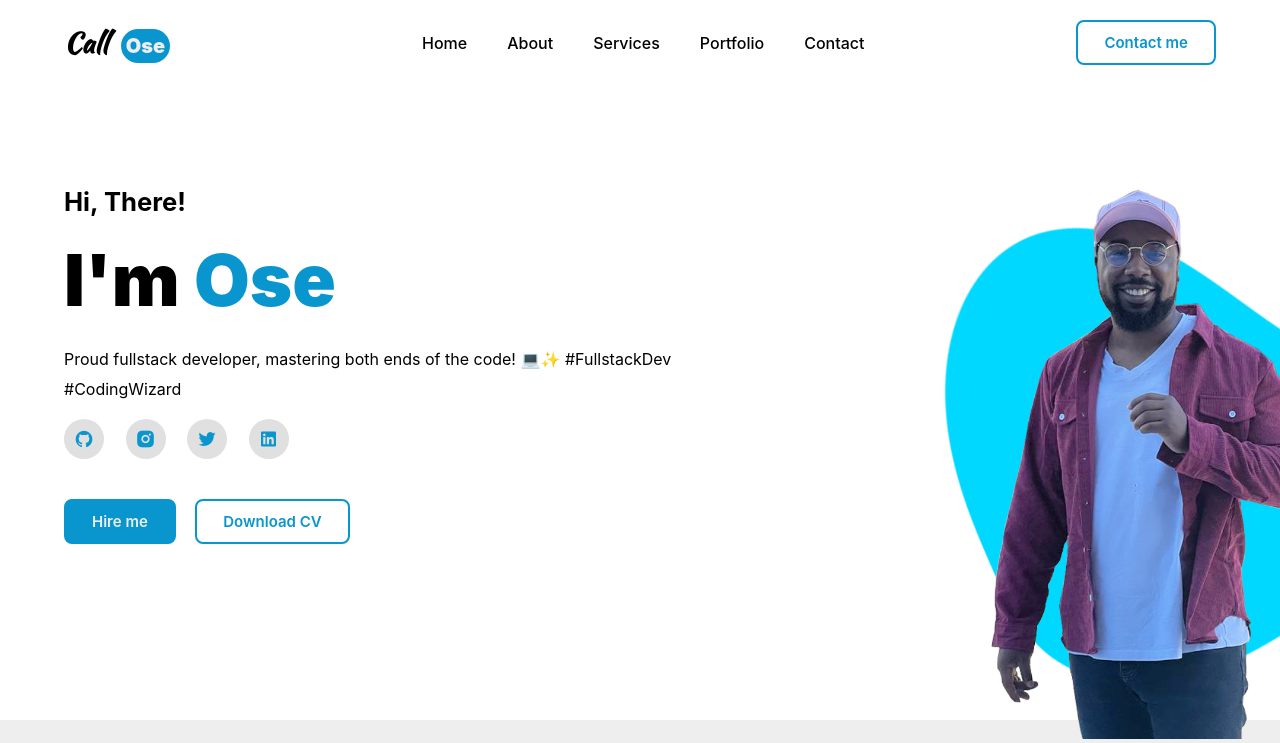
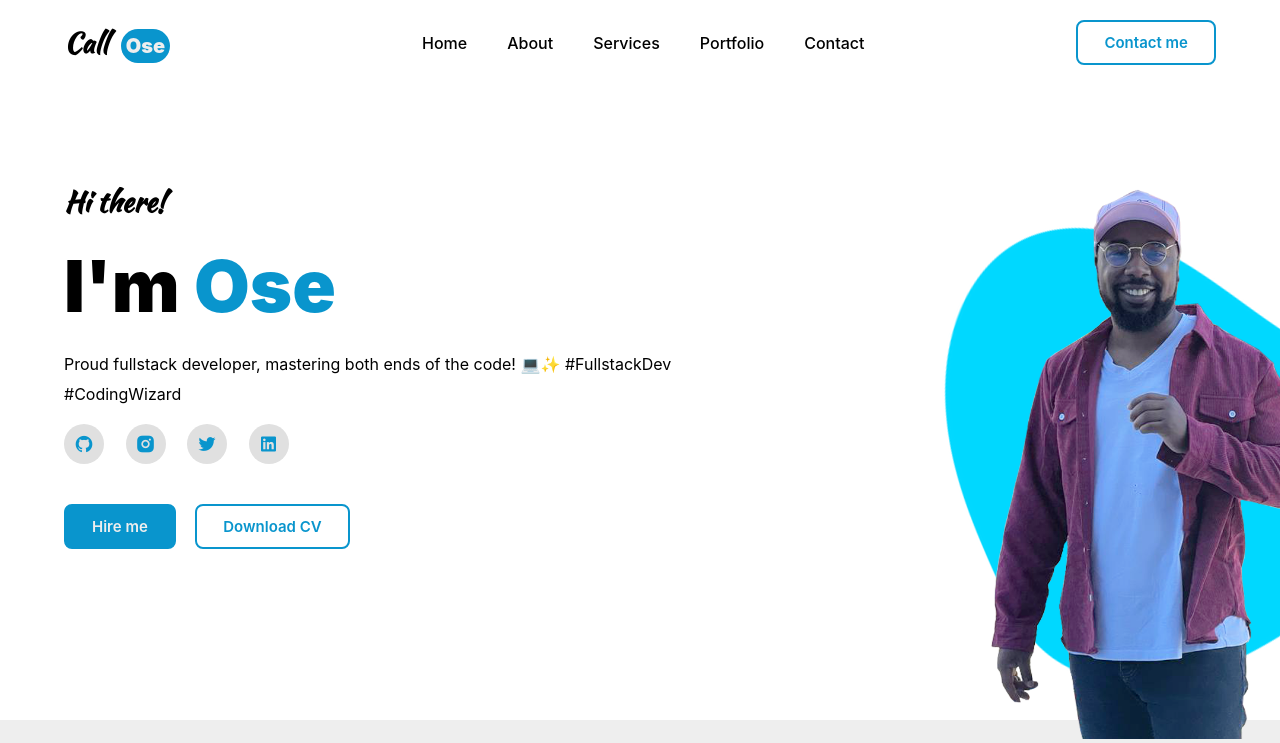
Before and after one commit to osesunday1/osePortfolio, a Django app: page / in a window 1280 px wide; the page is wider, and only the part inside the window is pictured. Shown: the top 743 px of that part. Run offline with Django 4.2, Linux system fonts and the light colour scheme; some web fonts are replaced.

Commit message:
front adj

```diff
--- a/clientfeedback/forms.py
+++ b/clientfeedback/forms.py
@@ -15,7 +15,7 @@ class ClientFeedbackForm(ModelForm):
         widgets= {
             'email': forms.EmailInput(attrs={'class':'form-control', 'placeholder': "Your Email"}),
             'name': forms.TextInput(attrs={'class':'form-control', 'placeholder': "Full Name"}),
-            'message': forms.Textarea(attrs={'class':'form-control', 'placeholder': "Brief us on what you need"}),
+            'message': forms.Textarea(attrs={'class':'form-control', 'placeholder': "Talk to me b'cos i'm your guy"}),
         }
 
         labels= {
--- a/static/css/style.css
+++ b/static/css/style.css
@@ -116,7 +116,8 @@ section{
 	background-color: #fff;
 }
 .main-content h4{
-	font-size: 1.6rem;
+	font-size: 1.8rem;
+	font-family: 'Kaushan Script', cursive;
 }
 .main-content h1{
 	font-size: var(--h1-font);
--- a/templates/home.html
+++ b/templates/home.html
@@ -8,7 +8,7 @@
 <!---hero-->
 <section class="hero" id="home">
     <div class="main-content" data-aos="fade-in">
-        <h4>Hi, There!</h4>
+        <h4>Hi there!</h4>
         <h1>I'm <span>Ose</span></h1>
         <p>Proud fullstack developer, mastering both ends of the code! 💻✨ #FullstackDev #CodingWizard</p>
         <div class="social">
```
